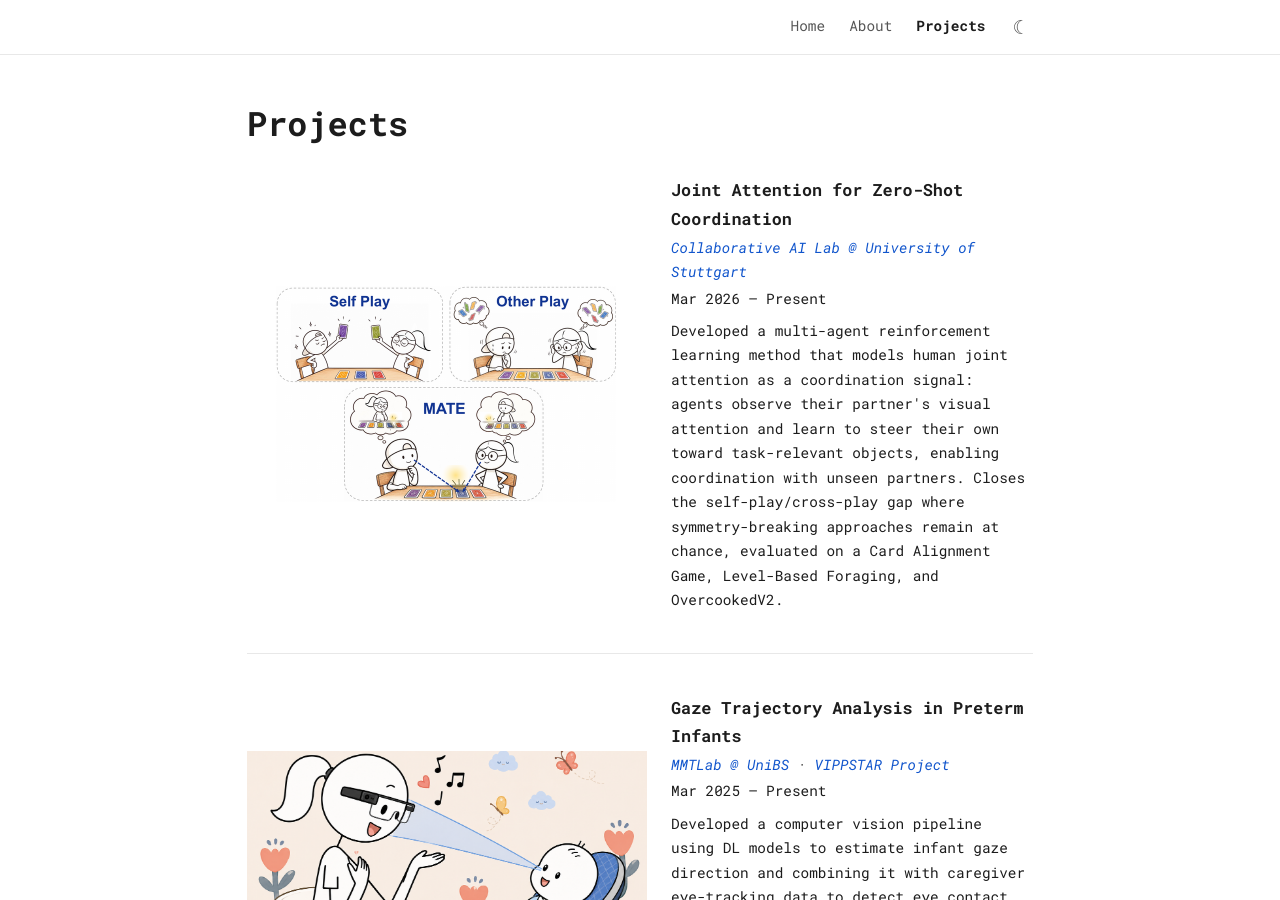
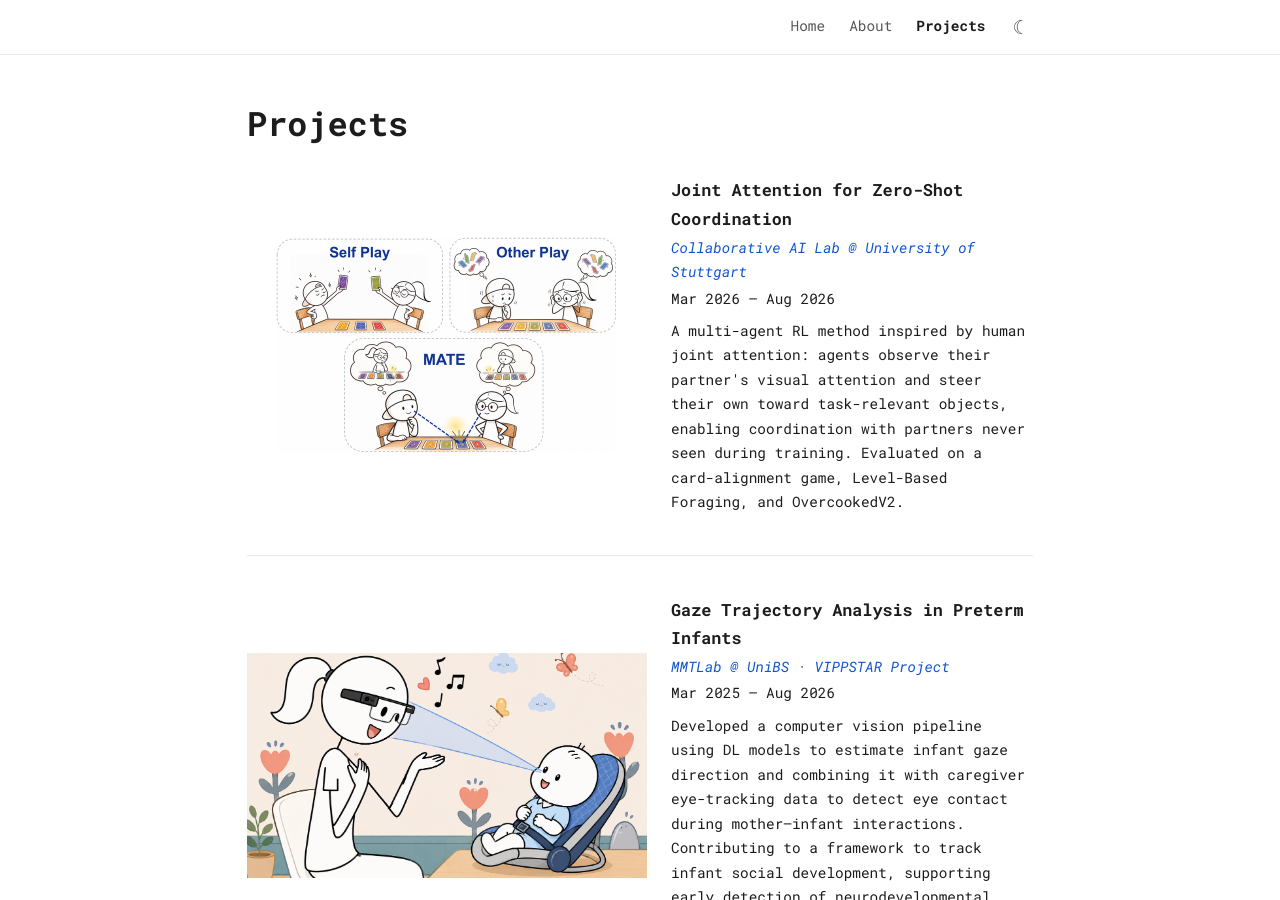
Before and after one commit to giuliabenintendi/giuliabenintendi.github.io, a Jekyll site: the page built from projects.html, in a window 1280 px wide and 900 px high. Built offline with Jekyll 4.4.1, drawn with Linux system fonts in a browser that asks for light colours.

Commit message:
shorten project captions, mark gaze and joint attention projects complete

```diff
--- a/projects.html
+++ b/projects.html
@@ -13,8 +13,8 @@ permalink: /projects/
   <div class="project-body">
     <h3>Joint Attention for Zero-Shot Coordination</h3>
     <p class="project-org"><a href="https://www.collaborative-ai.org/" target="_blank">Collaborative AI Lab @ University of Stuttgart</a></p>
-    <p class="project-date">Mar 2026 – Present</p>
-    <p>Developed a multi-agent reinforcement learning method that models human joint attention as a coordination signal: agents observe their partner's visual attention and learn to steer their own toward task-relevant objects, enabling coordination with unseen partners. Closes the self-play/cross-play gap where symmetry-breaking approaches remain at chance, evaluated on a Card Alignment Game, Level-Based Foraging, and OvercookedV2.</p>
+    <p class="project-date">Mar 2026 – Aug 2026</p>
+    <p>A multi-agent RL method inspired by human joint attention: agents observe their partner's visual attention and steer their own toward task-relevant objects, enabling coordination with partners never seen during training. Evaluated on a card-alignment game, Level-Based Foraging, and OvercookedV2.</p>
   </div>
 </div>
 
@@ -25,7 +25,7 @@ permalink: /projects/
   <div class="project-body">
     <h3>Gaze Trajectory Analysis in Preterm Infants</h3>
     <p class="project-org"><a href="https://www.linkedin.com/company/mmt-lab/" target="_blank">MMTLab @ UniBS</a> &middot; <a href="https://vippstar.eu" target="_blank">VIPPSTAR Project</a></p>
-    <p class="project-date">Mar 2025 – Present</p>
+    <p class="project-date">Mar 2025 – Aug 2026</p>
     <p>Developed a computer vision pipeline using DL models to estimate infant gaze direction and combining it with caregiver eye-tracking data to detect eye contact during mother–infant interactions. Contributing to a framework to track infant social development, supporting early detection of neurodevelopmental disorders.</p>
   </div>
 </div>
```
Also changed, not shown: index.html (+7 -7 lines).
